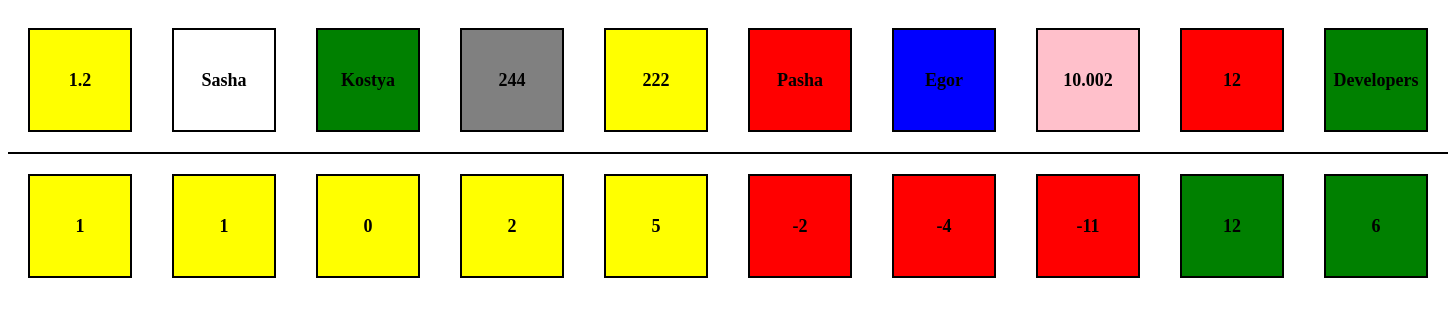
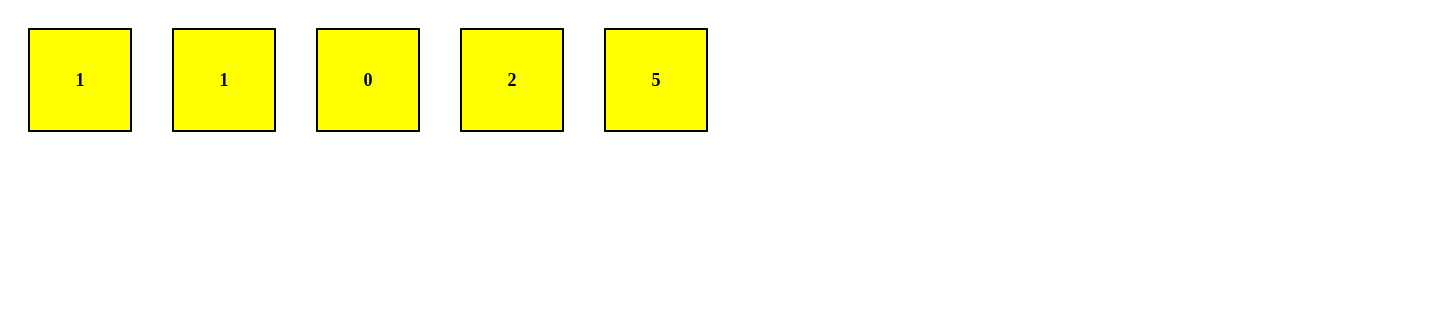
Before and after one commit to kostosHokage/react, a React (Create React App) app: page / in a window 1280 px wide. Shown: the top 316 px of the page, 1448 px wide, since content can reach past the window. Built offline with nearby package versions, Linux system fonts and the light colour scheme.

Commit message:
#11 Переделал вывод элемента в функциональный

```diff
--- a/src/Square.jsx
+++ b/src/Square.jsx
@@ -2,18 +2,18 @@ import React from "react";
 import "./App.css";
 
 export default function Square() {
-  const objects = [
-    { id: 1, value: 1.2, color: "yellow" },
-    { id: 2, value: "Sasha", color: "white" },
-    { id: 3, value: "Kostya", color: "green" },
-    { id: 4, value: 244, color: "grey" },
-    { id: 5, value: 222, color: "yellow" },
-    { id: 6, value: "Pasha", color: "red" },
-    { id: 7, value: "Egor", color: "blue" },
-    { id: 8, value: 10.002, color: "pink" },
-    { id: 9, value: 12, color: "borrow" },
-    { id: 10, value: "Developers", color: "green" },
-  ];
+  // const objects = [
+  //   { id: 1, value: 1.2, color: "yellow" },
+  //   { id: 2, value: "Sasha", color: "white" },
+  //   { id: 3, value: "Kostya", color: "green" },
+  //   { id: 4, value: 244, color: "grey" },
+  //   { id: 5, value: 222, color: "yellow" },
+  //   { id: 6, value: "Pasha", color: "red" },
+  //   { id: 7, value: "Egor", color: "blue" },
+  //   { id: 8, value: 10.002, color: "pink" },
+  //   { id: 9, value: 12, color: "borrow" },
+  //   { id: 10, value: "Developers", color: "green" },
+  // ];
 
   const objectsCopy = [
     { id: 1, value: 1 },
@@ -28,42 +28,19 @@ export default function Square() {
     { id: 10, value: 6 },
   ];
 
-  return (
-    <div className="container">
+  function render(object) {
+    return (
       <div className="object">
-        {objects.map((el) => (
-          <div
-            className="square"
-            style={{ backgroundColor: el.color }}
-            key={el.id}
-          >
-            {el.value}
-          </div>
-        ))}
-      </div>
-      <div className="object">
-        {objectsCopy
+        {object
           .filter((obj) => obj.value >= 0 && obj.value <= 5)
           .map((filteredValue) => (
             <div className="square" style={{ backgroundColor: "yellow" }}>
               {filteredValue.value}
             </div>
           ))}
-        {objectsCopy
-          .filter((obj) => obj.value < 0)
-          .map((filteredValue) => (
-            <div className="square" style={{ backgroundColor: "red" }}>
-              {filteredValue.value}
-            </div>
-          ))}
-        {objectsCopy
-          .filter((obj) => obj.value > 5)
-          .map((filteredValue) => (
-            <div className="square" style={{ backgroundColor: "green" }}>
-              {filteredValue.value}
-            </div>
-          ))}
       </div>
-    </div>
-  );
+    );
+  }
+
+  return <div className="container">{render(objectsCopy)}</div>;
 }
```
